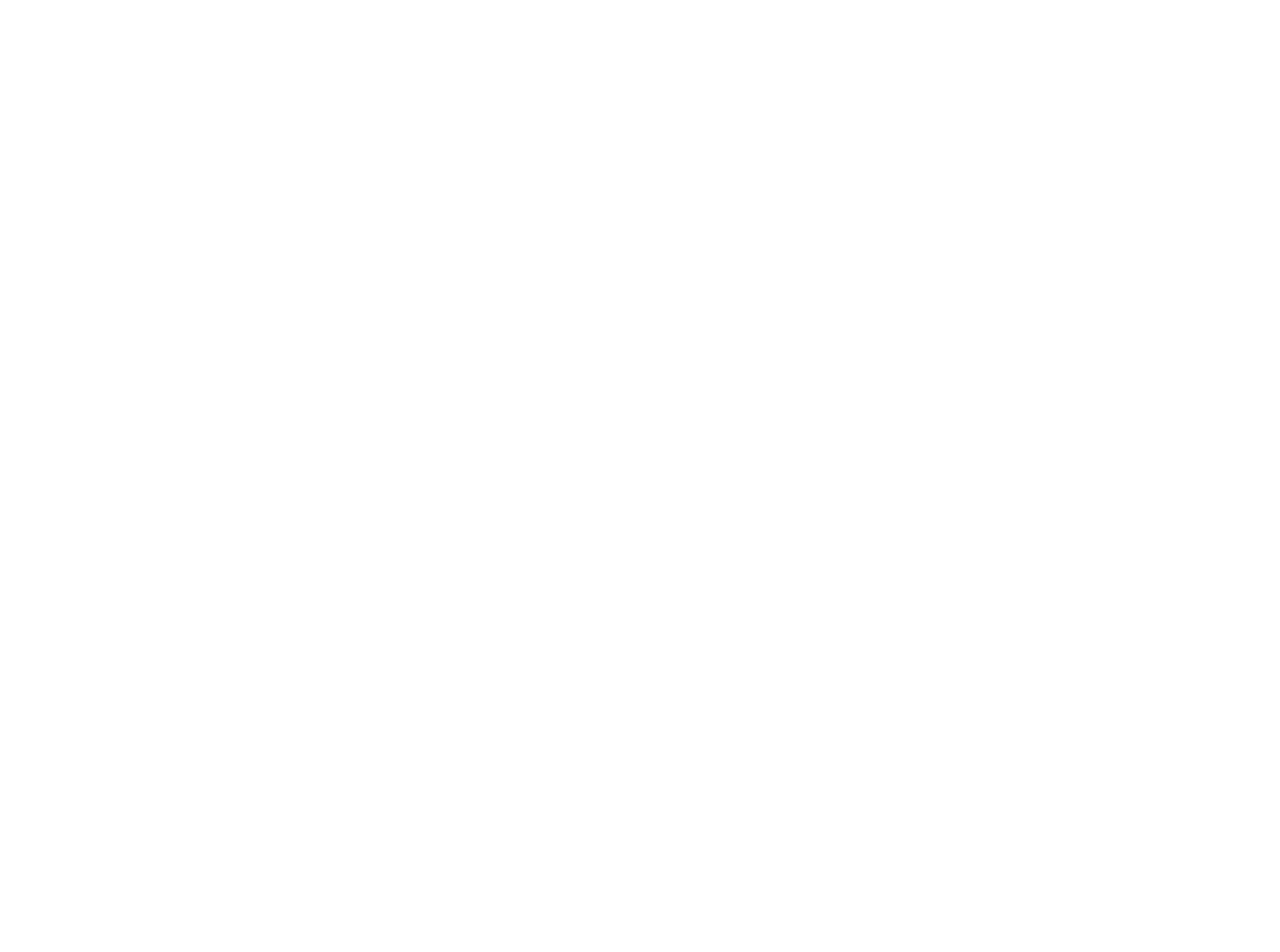
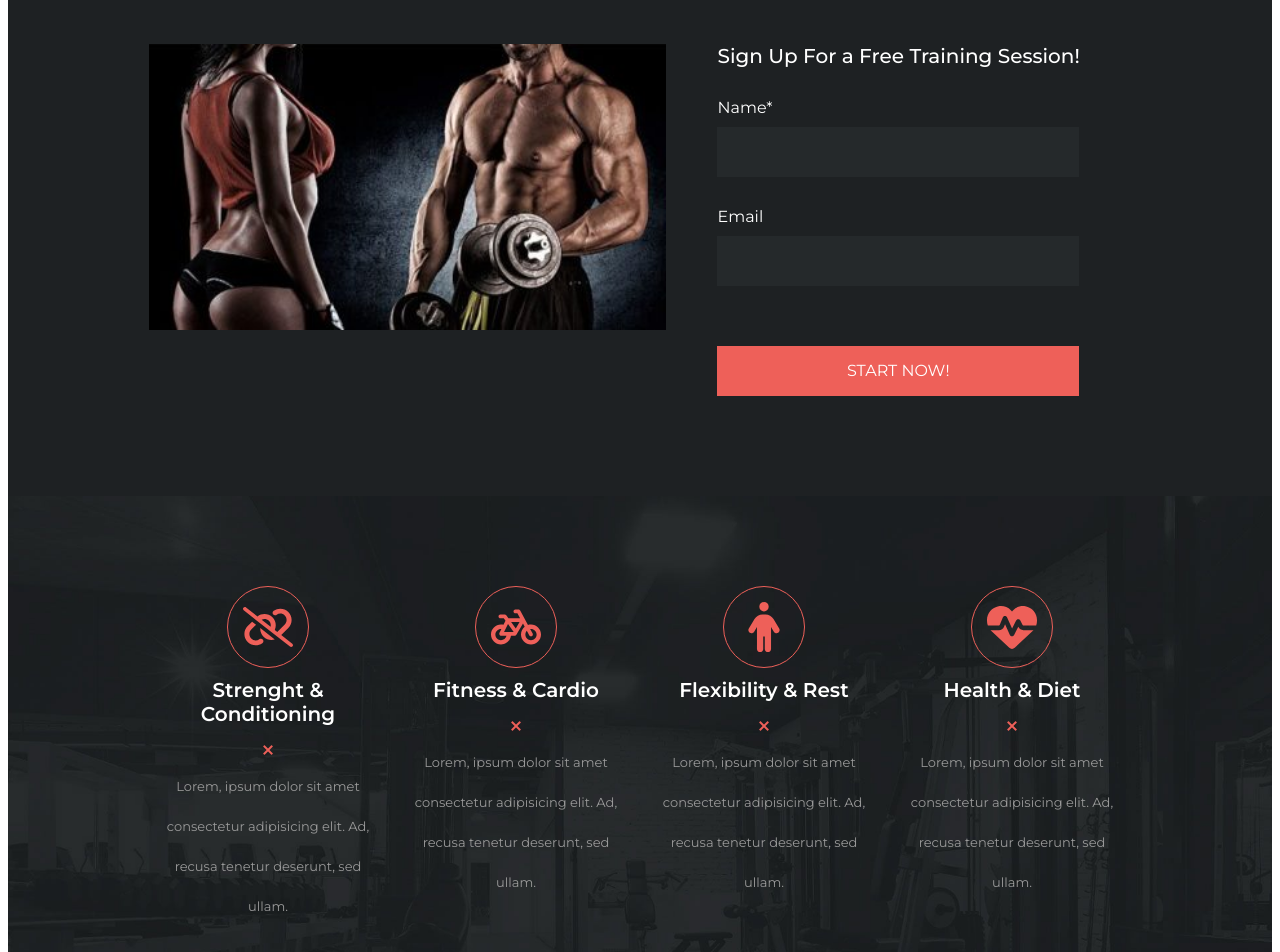
Before and after one commit to Bufal8/proj-html-vuejs, a Vue app: page / in a window 1280 px wide. Shown: the part 1180-2132 px from the top of the page. Before the commit the page ends 816 px from the top, so only its background shows below. Built offline with nearby package versions, Linux system fonts and the light colour scheme.

Commit message:
Creazione componenti signup,description e icons

```diff
--- a/package.json
+++ b/package.json
@@ -9,6 +9,11 @@
     "preview": "vite preview"
   },
   "dependencies": {
+    "@fortawesome/fontawesome-svg-core": "^6.4.0",
+    "@fortawesome/free-brands-svg-icons": "^6.4.0",
+    "@fortawesome/free-regular-svg-icons": "^6.4.0",
+    "@fortawesome/free-solid-svg-icons": "^6.4.0",
+    "@fortawesome/vue-fontawesome": "^3.0.3",
     "bootstrap": "^5.3.0",
     "vue": "^3.2.47"
   },
--- a/src/App.vue
+++ b/src/App.vue
@@ -1,9 +1,11 @@
 <script >
 import PageHeader from './components/PageHeader.vue';
+import PageMain from './components/PageMain.vue';
 
 export default{
   components: {
-    PageHeader
+    PageHeader,
+    PageMain
   }
 }
 
@@ -11,6 +13,7 @@ export default{
 
 <template>
   <PageHeader />
+  <PageMain />
 </template>
 
 <style scoped>
--- /dev/null
+++ b/src/components/PageDescription.vue
@@ -0,0 +1,28 @@
+<script>
+
+export default {
+    name : "PageDescription",
+}
+</script>
+
+<template>
+    <section class="description container-fluid text-center">
+
+        <h3>WORLD CLASS Fitness</h3>
+        <img class="py-4" src="../assets/images/divider-xx-red.png" alt="">
+        <p>At Avada Gym we do from top to bottom is of the highest quality to ensure we're equipped<br> to help you to reach your goals of a healthy and fit lifestyle.</p>
+    </section>
+</template>
+
+<style scoped lang="scss">
+@use '../styles/general.scss';
+@use '../styles/partials/variables.scss';
+@import '../styles/partials/variables';
+
+.description{
+    padding-top: 80px;
+    padding-bottom: 80px;
+    background-color: $secondo;
+    color: $quarto;
+}
+</style>
--- /dev/null
+++ b/src/components/PageIcons.vue
@@ -0,0 +1,88 @@
+<script>
+
+export default {
+    name : "PageIcons",
+}
+</script>
+
+<template>
+    <div class="container-fluid">
+
+        <div class="row">
+
+            <div class="col text-center">
+                <font-awesome-icon icon="link-slash" class="icona"/>
+                <h5>Strenght & Conditioning</h5>
+                <img src="../assets/images/divider-x-red.png" alt="">
+                <p>Lorem, ipsum dolor sit amet consectetur adipisicing elit. Ad, recusa tenetur deserunt, sed ullam.</p>
+            </div>
+            <div class="col text-center">
+                <font-awesome-icon icon="bicycle" class="icona"/>
+                <h5>Fitness & Cardio</h5>
+                <img src="../assets/images/divider-x-red.png" alt="">
+                <p>Lorem, ipsum dolor sit amet consectetur adipisicing elit. Ad, recusa tenetur deserunt, sed ullam.</p>
+            </div>
+            <div class="col text-center">
+                <font-awesome-icon icon="person" class="icona"/>
+                <h5>Flexibility & Rest</h5>
+                <img src="../assets/images/divider-x-red.png" alt="">
+                <p>Lorem, ipsum dolor sit amet consectetur adipisicing elit. Ad, recusa tenetur deserunt, sed ullam.</p>
+            </div>
+            <div class="col text-center">
+                <font-awesome-icon icon="heart-pulse" class="icona" />
+                <h5>Health & Diet</h5>
+                <img src="../assets/images/divider-x-red.png" alt="">
+                <p>Lorem, ipsum dolor sit amet consectetur adipisicing elit. Ad, recusa tenetur deserunt, sed ullam.</p>
+            </div>
+
+
+        </div>
+
+    </div>
+    <!--
+
+
+     -->
+</template>
+
+<style scoped lang="scss">
+@use '../styles/general.scss';
+@use '../styles/partials/variables.scss';
+@import '../styles/partials/variables';
+
+
+// SISTEMARE BACKGROUND-IMAGE QUI!! NON DEVE RIPETERSI
+.container-fluid{
+    color: $quarto;
+    background-image: url("../assets/images/gym_bkgd_bw-compressor.jpg");
+    background-size: cover;
+    background-repeat: no-repeat;
+
+    .row{
+        width: 80%;
+        margin: 0 auto;
+        padding: 80px 0;
+        .icona{
+            margin: 10px 0;
+            color: $primo;
+            width: 50px;
+            height: 50px;
+            border: 1px solid $primo;
+            padding: 15px;
+            border-radius: 50%;
+        }
+        h5{
+            font-weight: 600;
+        }
+        img{
+            margin: 10px 0;
+        }
+        p{
+            color: $sesto;
+            font-size: 13px;
+            line-height: 40px;
+        }
+    }
+}
+
+</style>
--- a/src/components/PageMain.vue
+++ b/src/components/PageMain.vue
@@ -0,0 +1,33 @@
+<script>
+import PageDescription from './PageDescription.vue';
+import PageSignUp   from './PageSignUp.vue';
+import PageIcons from './PageIcons.vue';
+
+export default {
+    name : "AppMain",
+    components: {
+    PageDescription,
+    PageSignUp,
+    PageIcons
+}
+}
+</script>
+
+<template>
+
+<PageDescription />
+<PageSignUp />
+<PageIcons />
+
+</template>
+
+<style scoped lang="scss">
+@use '../styles/general.scss';
+@use '../styles/partials/variables.scss';
+@import '../styles/partials/variables';
+
+*{
+    font-family: 'Montserrat', sans-serif;
+}
+
+</style>
--- /dev/null
+++ b/src/components/PageSignUp.vue
@@ -0,0 +1,85 @@
+<script>
+
+export default {
+    name : "PageSignUp",
+}
+</script>
+
+<template>
+    <section class=" container-fluid d-flex justify-content-around ">
+
+        <!-- <div class="row justify-content-around"> -->
+
+            <div class="img-sign-up col-5 offset-1">
+                <img src="../assets/images/home_img-compressor-400x222.jpg" alt="">
+            </div>
+
+            <div class="form col-5 ">
+                <form>
+                    <h5>Sign Up For a Free Training Session!</h5>
+                    <label for="name">Name*</label> <br>
+                    <input id="name" name="name" required type="text"> <br>
+
+                    <label for="email">Email</label> <br>
+                    <input id="email" name="email" type="email"> <br>
+                    <button>START NOW!</button>
+                </form>
+
+            </div>
+
+
+
+    </section>
+</template>
+
+<style scoped lang="scss">
+@use '../styles/general.scss';
+@use '../styles/partials/variables.scss';
+@import '../styles/partials/variables';
+
+section{
+    background-color: $terzo;
+    padding: 100px 0;
+    .img-sign-up{
+        img{
+            width: 100%;
+        }
+    }
+
+    .form{
+        color: $quarto;
+        form{
+            width: 100%;
+            h5{
+                margin-bottom: 30px;
+            }
+            #name{
+                margin-top: 10px;
+                width: 70%;
+                height: 50px;
+                margin-bottom: 30px;
+                background-color: $secondo;
+                border: none;
+                color: $quarto;
+            }
+            #email{
+                margin-top: 10px;
+                width: 70%;
+                height: 50px;
+                margin-bottom: 30px;
+                background-color: $secondo;
+                color: $quarto;
+                border: none;
+            }
+            button{
+                width: 70%;
+                margin-top: 30px;
+                height: 50px;
+                color: $quarto;
+                background-color: $primo;
+                border: none;
+            }
+        }
+    }
+}
+</style>
--- a/src/main.js
+++ b/src/main.js
@@ -4,4 +4,18 @@ import App from './App.vue'
 import * as bootstrap from 'bootstrap'
 
 
-createApp(App).mount('#app')
+// Import FONTAWESOME
+import { library } from '@fortawesome/fontawesome-svg-core'
+
+/* import font awesome icon component */
+import { FontAwesomeIcon } from '@fortawesome/vue-fontawesome'
+
+/* import specific icons */
+import { faLinkSlash, faBicycle, faPerson, faHeartPulse } from '@fortawesome/free-solid-svg-icons'
+
+/* add icons to the library */
+library.add(faLinkSlash , faBicycle, faPerson, faHeartPulse)
+
+createApp(App)
+.component('font-awesome-icon', FontAwesomeIcon)
+.mount('#app')
```
Also changed, not shown: 1 other file (tests, documents, lock files or other folders).
